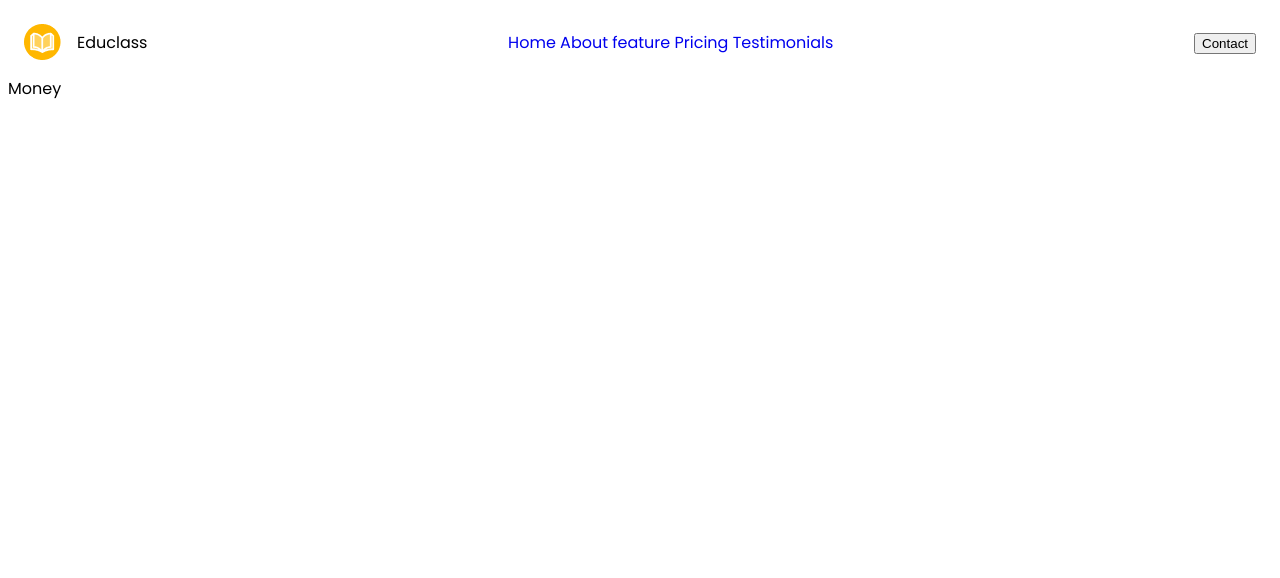
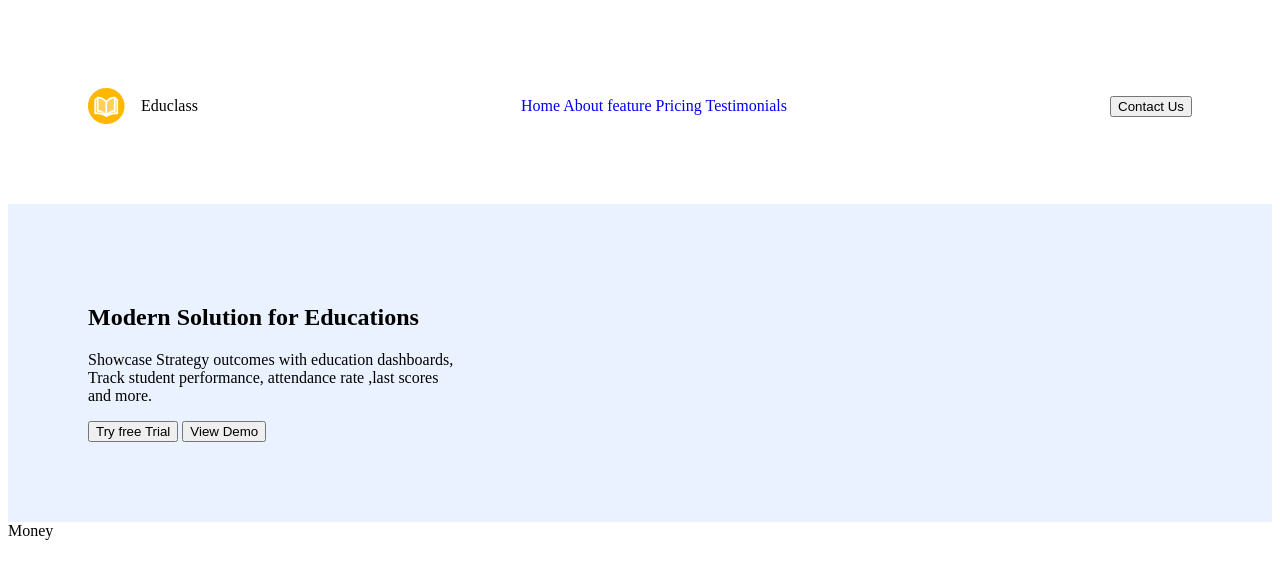
Before and after one commit to Jane-Ndafia/Educlass, a plain HTML site: page index.html in a window 1280 px wide. Drawn offline with Linux system fonts and the light colour scheme.

Commit message:
worked on the hero top and added css to it

```diff
--- a/index.html
+++ b/index.html
@@ -30,14 +30,39 @@
 
       <!-- call  to action -->
       <div>
-        <button>Contact</button>
+        <!-- Contact button -->
+        <button class="button--primary">Contact Us</button>
       </div>
     </header>
 
     <!-- main content -->
     <main>
       <!-- Hero section -->
-      <section></section>
+      <section class="hero">
+        <!-- Hero Top -->
+        <div class="hero__top">
+          <!-- Top Left-->
+          <div>
+            <h1>Modern Solution for Educations</h1>
+            <p>
+              Showcase Strategy outcomes with education dashboards, Track
+              student performance, attendance rate ,last scores and more.
+            </p>
+
+            <!-- Top Hero Button -->
+<div>
+  <button>Try free Trial</button>
+  <button>View Demo</button>
+</div>
+</div>
+<!-- Top Right -->
+<div></div>
+
+
+<!-- Hero Button -->
+<Div></Div>
+
+      </section>
 
       <!-- feature section -->
       <section></section>
--- a/style.css
+++ b/style.css
@@ -1,7 +1,11 @@
 /*general setup  */
 @import url("https://fonts.googleapis.com/css2?family=Poppins:ital,wght@0,400;0,500;0,700;0,800;1,800&display=swap");
       :root {
-        font-family: "Poppins", sans-serif;
+
+        --hero-bg-color:#EBF2FF;
+        --default-font :"Poppins", sans-serif;
+      --primary-color:#2374EE;
+
       }
   a{
     text-decoration: none;
@@ -11,7 +15,8 @@
     display: flex;
     justify-content:space-between ;
     align-items: center;
-    padding: 1rem ;
+    padding: 5rem;
+
   }
   .brand{
     display: flex;
@@ -22,3 +27,11 @@
     font-weight: 700;
     font-size: 1.5rem;
   }
+
+  /* Hero styles */
+  .hero__top{
+    display: grid;
+    grid-template-columns: repeat(3,1fr);
+    padding:5rem;
+    background-color: var(--hero-bg-color);
+  }
```
